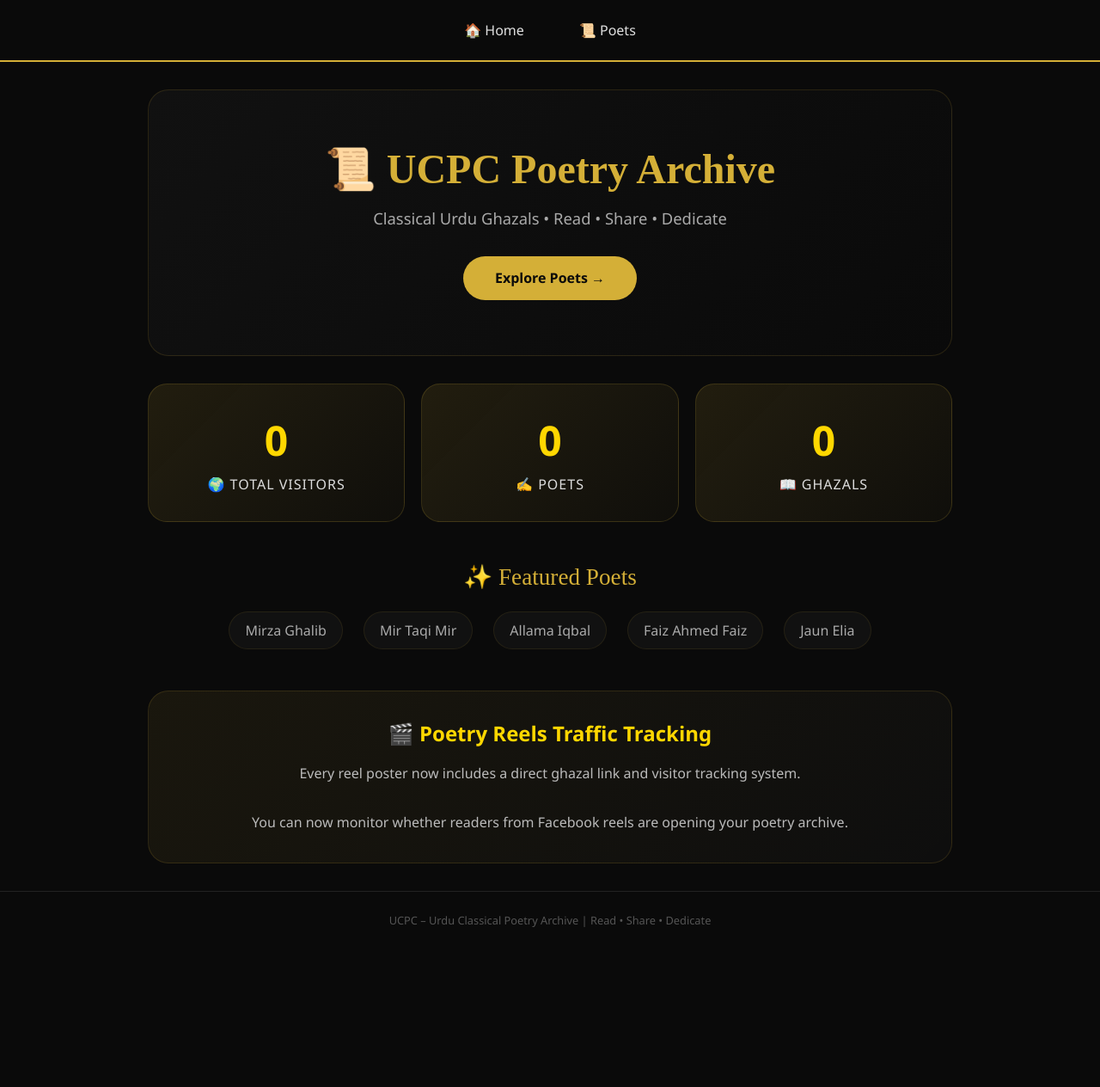
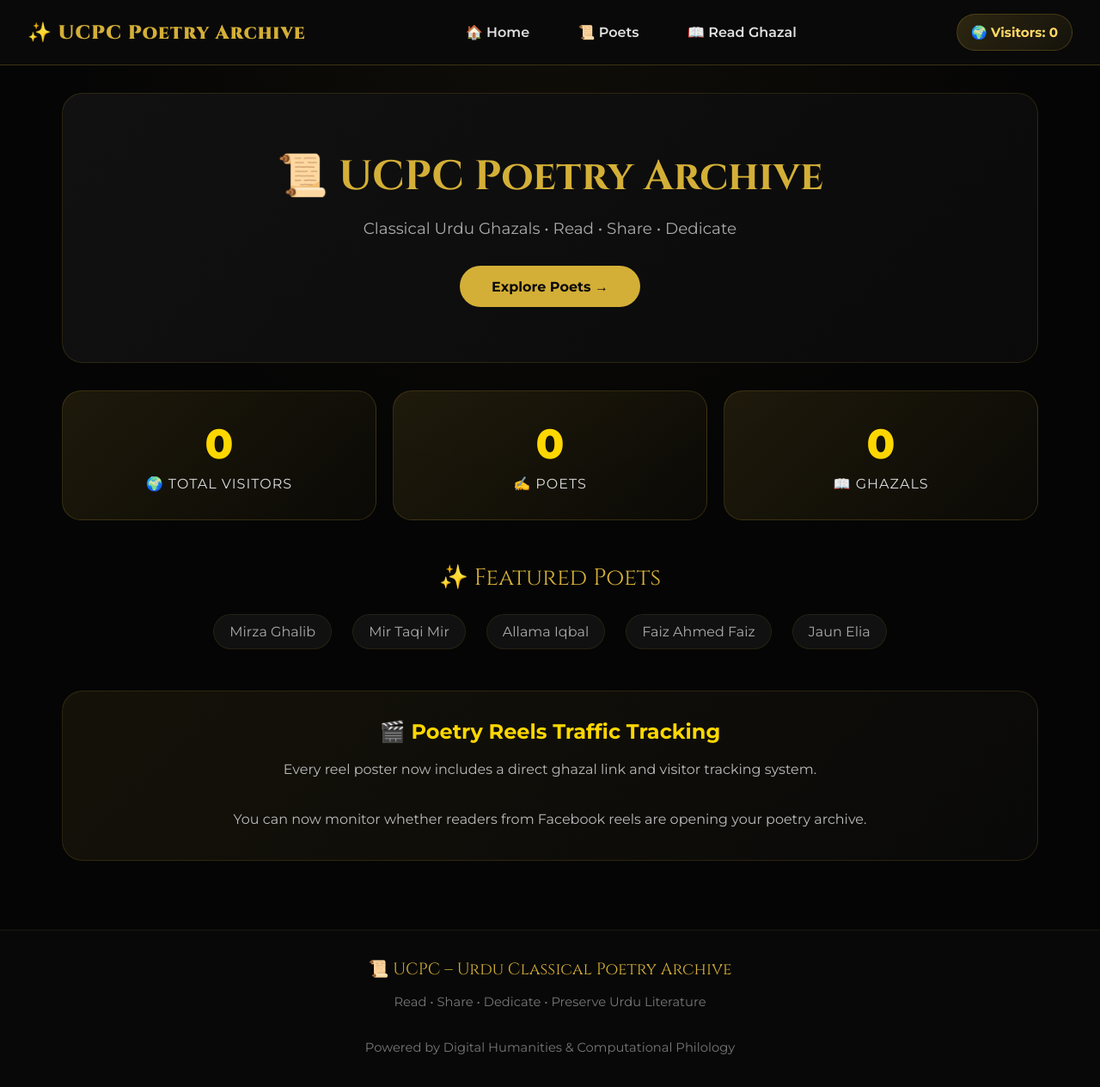
Before and after one commit to zahid-digitalhumanities/ucpc-poetry-archive, a Flask app: page / in a window 1280 px wide. Shown: the whole page at 86% size. Before the commit the page ends 1078 px from the top, so only its background shows below. Run offline with Flask 3, Linux system fonts and the light colour scheme.

Commit message:
Update base.html

```diff
--- a/templates/base.html
+++ b/templates/base.html
@@ -1,93 +1,332 @@
 <!DOCTYPE html>
 <html lang="en">
+
 <head>
+
     <meta charset="UTF-8">
+
     <meta name="viewport" content="width=device-width, initial-scale=1.0">
-    <title>{% block title %}UCPC Poetry Archive{% endblock %}</title>
+
+    <title>
+        {% block title %}UCPC Poetry Archive{% endblock %}
+    </title>
+
+    <!-- Google Fonts -->
+
+    <link rel="preconnect" href="https://fonts.googleapis.com">
+
+    <link rel="preconnect" href="https://fonts.gstatic.com" crossorigin>
+
+    <link href="https://fonts.googleapis.com/css2?family=Cinzel:wght@400;700;900&family=Montserrat:wght@300;400;500;600;700;800&display=swap" rel="stylesheet">
+
     <style>
-        * {
-            margin: 0;
-            padding: 0;
-            box-sizing: border-box;
+
+    *{
+        margin:0;
+        padding:0;
+        box-sizing:border-box;
+    }
+
+    :root{
+        --gold:#D4AF37;
+        --gold-light:#FFD966;
+        --bg:#0a0a0a;
+        --card:#111;
+    }
+
+    body{
+
+        background:
+            radial-gradient(circle at top,
+            rgba(212,175,55,0.05),
+            transparent 40%),
+            #050505;
+
+        color:#e0e0e0;
+
+        font-family:'Montserrat',sans-serif;
+
+        min-height:100vh;
+
+        display:flex;
+        flex-direction:column;
+    }
+
+    /* ===================== */
+    /* NAVBAR */
+    /* ===================== */
+
+    .navbar{
+
+        background:rgba(10,10,10,0.95);
+
+        border-bottom:1px solid rgba(212,175,55,0.25);
+
+        padding:1rem 2rem;
+
+        display:flex;
+
+        justify-content:space-between;
+
+        align-items:center;
+
+        flex-wrap:wrap;
+
+        gap:1rem;
+
+        position:sticky;
+
+        top:0;
+
+        z-index:999;
+
+        backdrop-filter:blur(12px);
+    }
+
+    .nav-brand{
+
+        font-family:'Cinzel',serif;
+
+        color:var(--gold);
+
+        font-size:1.4rem;
+
+        font-weight:800;
+
+        letter-spacing:1px;
+    }
+
+    .nav-links{
+
+        display:flex;
+
+        gap:1rem;
+
+        flex-wrap:wrap;
+
+        align-items:center;
+    }
+
+    .navbar a{
+
+        color:#e0e0e0;
+
+        text-decoration:none;
+
+        font-weight:600;
+
+        padding:0.65rem 1.2rem;
+
+        border-radius:40px;
+
+        transition:0.25s;
+
+        border:1px solid transparent;
+    }
+
+    .navbar a:hover{
+
+        background:var(--gold);
+
+        color:#000;
+
+        transform:translateY(-2px);
+    }
+
+    /* ===================== */
+    /* VISITOR BADGE */
+    /* ===================== */
+
+    .visitor-badge{
+
+        background:
+            linear-gradient(
+                135deg,
+                rgba(212,175,55,0.18),
+                rgba(212,175,55,0.06)
+            );
+
+        border:1px solid rgba(212,175,55,0.22);
+
+        padding:0.7rem 1rem;
+
+        border-radius:50px;
+
+        color:var(--gold-light);
+
+        font-size:0.95rem;
+
+        font-weight:700;
+
+        white-space:nowrap;
+    }
+
+    /* ===================== */
+    /* MAIN CONTENT */
+    /* ===================== */
+
+    .main-content{
+
+        flex:1;
+
+        width:100%;
+
+        max-width:1200px;
+
+        margin:0 auto;
+
+        padding:2rem;
+    }
+
+    /* ===================== */
+    /* FOOTER */
+    /* ===================== */
+
+    footer{
+
+        margin-top:3rem;
+
+        text-align:center;
+
+        padding:2rem 1rem;
+
+        border-top:1px solid rgba(212,175,55,0.1);
+
+        background:#080808;
+    }
+
+    .footer-title{
+
+        color:var(--gold);
+
+        font-family:'Cinzel',serif;
+
+        font-size:1.2rem;
+
+        margin-bottom:0.8rem;
+    }
+
+    .footer-text{
+
+        color:#777;
+
+        font-size:0.92rem;
+
+        line-height:1.8;
+    }
+
+    /* ===================== */
+    /* MOBILE */
+    /* ===================== */
+
+    @media (max-width:768px){
+
+        .navbar{
+
+            justify-content:center;
+
+            text-align:center;
         }
 
-        body {
-            background: #0a0a0a;
-            color: #e0e0e0;
-            font-family: 'Segoe UI', Arial, sans-serif;
-            min-height: 100vh;
-            display: flex;
-            flex-direction: column;
+        .nav-links{
+
+            justify-content:center;
         }
 
-        /* Navigation */
-        .navbar {
-            background: #0a0a0a;
-            border-bottom: 2px solid #D4AF37;
-            padding: 1rem 2rem;
-            display: flex;
-            justify-content: center;
-            gap: 2rem;
-            flex-wrap: wrap;
-            position: sticky;
-            top: 0;
-            z-index: 100;
+        .main-content{
+
+            padding:1rem;
         }
 
-        .navbar a {
-            color: #e0e0e0;
-            text-decoration: none;
-            font-weight: 500;
-            padding: 0.5rem 1rem;
-            border-radius: 30px;
-            transition: 0.2s;
+        .nav-brand{
+
+            width:100%;
         }
 
-        .navbar a:hover {
-            background: #D4AF37;
-            color: #0a0a0a;
+        .visitor-badge{
+
+            width:100%;
+
+            text-align:center;
         }
 
-        /* Main Content */
-        .main-content {
-            flex: 1;
-            max-width: 1000px;
-            margin: 0 auto;
-            padding: 2rem;
-            width: 100%;
-        }
+    }
 
-        /* Footer */
-        footer {
-            text-align: center;
-            padding: 1.5rem;
-            color: #555;
-            border-top: 1px solid #222;
-            font-size: 0.8rem;
-        }
+    </style>
 
-        @media (max-width: 600px) {
-            .navbar { gap: 1rem; }
-            .navbar a { font-size: 0.9rem; }
-            .main-content { padding: 1rem; }
-        }
-    </style>
     {% block extra_css %}{% endblock %}
+
 </head>
+
 <body>
+
+    <!-- NAVBAR -->
+
     <nav class="navbar">
-        <a href="/">🏠 Home</a>
-        <a href="/poets">📜 Poets</a>
+
+        <div class="nav-brand">
+            ✨ UCPC Poetry Archive
+        </div>
+
+        <div class="nav-links">
+
+            <a href="/">
+                🏠 Home
+            </a>
+
+            <a href="/poets">
+                📜 Poets
+            </a>
+
+            <a href="/ghazals/view/2138">
+                📖 Read Ghazal
+            </a>
+
+        </div>
+
+        <!-- VISITOR COUNTER -->
+
+        <div class="visitor-badge">
+
+            🌍 Visitors:
+            {{ total_visitors if total_visitors else 0 }}
+
+        </div>
+
     </nav>
 
+    <!-- MAIN -->
+
     <main class="main-content">
-        {% block content %}{% endblock %}
+
+        {% block content %}
+        {% endblock %}
+
     </main>
 
+    <!-- FOOTER -->
+
     <footer>
-        UCPC – Urdu Classical Poetry Archive | Read • Share • Dedicate
+
+        <div class="footer-title">
+            📜 UCPC – Urdu Classical Poetry Archive
+        </div>
+
+        <div class="footer-text">
+
+            Read • Share • Dedicate • Preserve Urdu Literature
+
+            <br><br>
+
+            Powered by Digital Humanities & Computational Philology
+
+        </div>
+
     </footer>
 
-    {% block extra_js %}{% endblock %}
+    {% block extra_js %}
+    {% endblock %}
+
 </body>
+
 </html>
```
